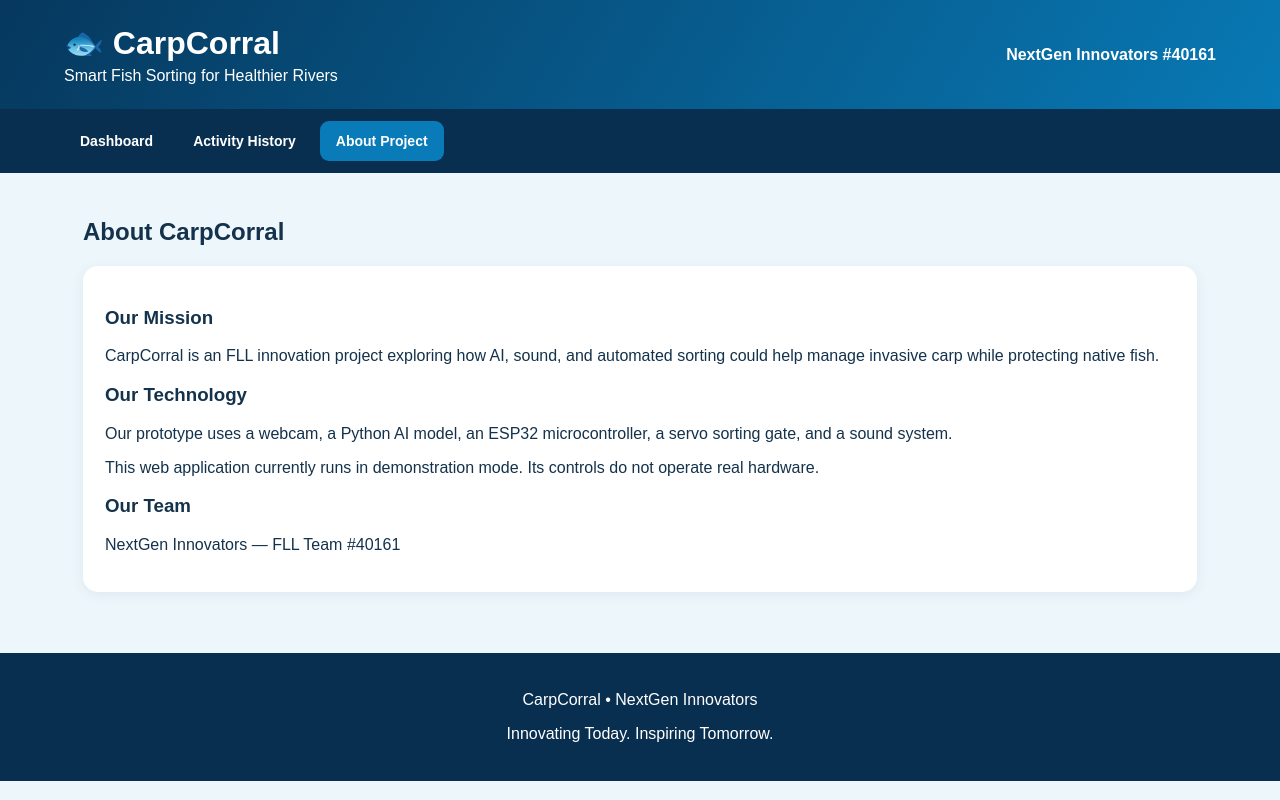
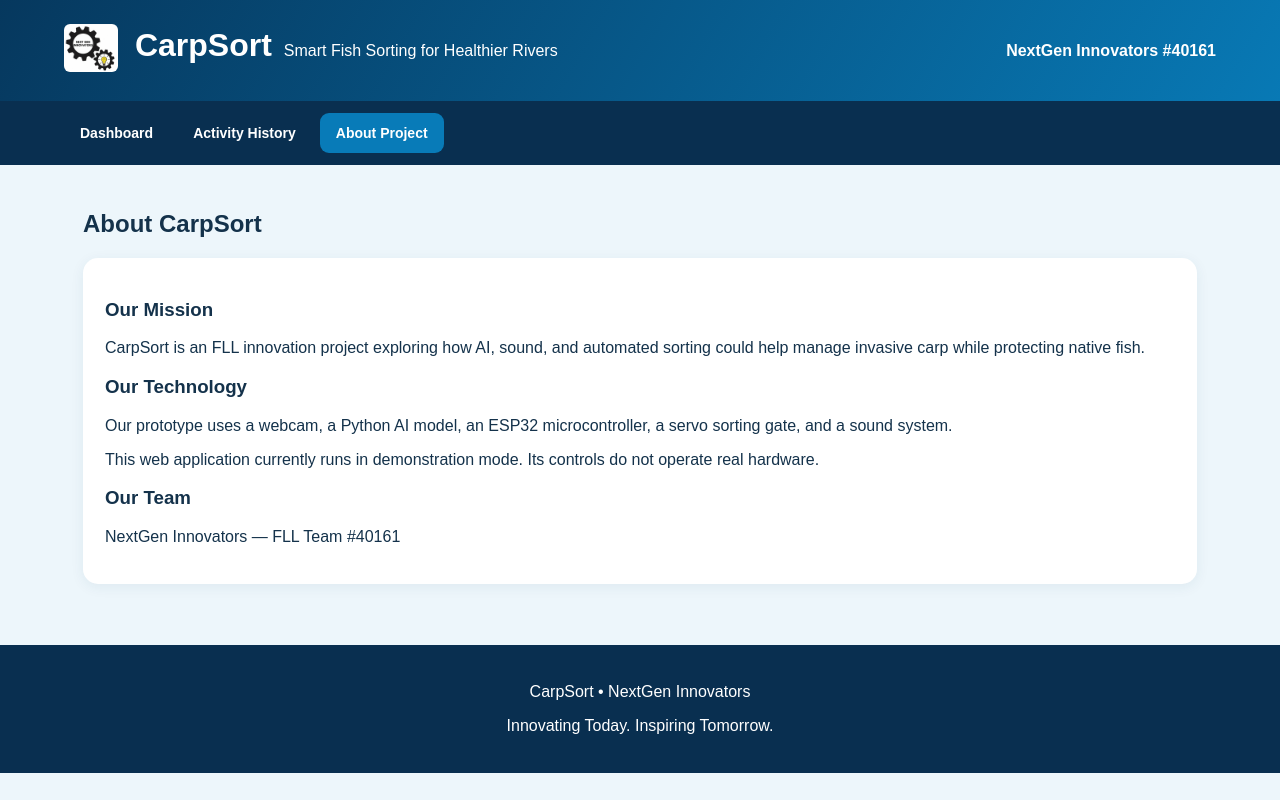
Before and after one commit to prabhudesai-pranita/NGI-BioGlow-CarpCorral-App, a plain HTML site: page index.html in a window 1280 px wide. Both pictures are taken after a click on the button "About Project". Drawn offline with Linux system fonts and the light colour scheme; no server answers.

Commit message:
Update app branding and add logo
Co-authored-by: Copilot <223556219+Copilot@users.noreply.github.com>

```diff
--- a/index.html
+++ b/index.html
@@ -5,7 +5,7 @@
   <meta charset="UTF-8">
   <meta name="viewport"
         content="width=device-width, initial-scale=1">
-  <title>CarpCorral | NextGen Innovators</title>
+  <title>CarpSort | NextGen Innovators</title>
   <link rel="stylesheet" href="style.css">
   <script src="script.js" defer></script>
 
@@ -19,7 +19,7 @@
         content="default">
 
   <meta name="apple-mobile-web-app-title"
-        content="CarpCorral">
+        content="CarpSort">
 
   <link rel="apple-touch-icon"
         href="./icons/icon-192.png">
@@ -30,7 +30,11 @@
 <body>
   <header>
     <div class="brand">
-      <h1>🐟 CarpCorral</h1>
+      <h1>
+        <img src="./ngi-logo.jpeg" alt="" width="54" height="48"
+            style="vertical-align: middle; margin-right: 8px; border-radius: 6px;">
+        CarpSort
+      </h1>
       <p>Smart Fish Sorting for Healthier Rivers</p>
     </div>
     <span class="team">NextGen Innovators #40161</span>
@@ -48,7 +52,7 @@
     <section id="dashboard" class="page active">
 
     <article class="card">
-    <h3>☁️ CarpCorral Live Cloud Dashboard</h3>
+    <h3>☁️ CarpSort Live Cloud Dashboard</h3>
 
     <p>
         Firebase:
@@ -186,7 +190,7 @@
       </div>
 
       <article class="card">
-        <h3>🌊 How CarpCorral Works</h3>
+        <h3>🌊 How CarpSort Works</h3>
         <div class="steps">
           <div>📷<strong>1. Detect</strong><small>AI identifies fish</small></div>
           <div>🔊<strong>2. Respond</strong><small>Activate sound for carp</small></div>
@@ -225,11 +229,11 @@
     </section>
 
     <section id="about" class="page">
-      <h2>About CarpCorral</h2>
+      <h2>About CarpSort</h2>
       <article class="card">
         <h3>Our Mission</h3>
         <p>
-          CarpCorral is an FLL innovation project
+          CarpSort is an FLL innovation project
           exploring how AI, sound, and automated
           sorting could help manage invasive carp
           while protecting native fish.
@@ -252,7 +256,7 @@
   </main>
 
   <footer>
-    <p>CarpCorral • NextGen Innovators</p>
+    <p>CarpSort • NextGen Innovators</p>
     <p>Innovating Today. Inspiring Tomorrow.</p>
   </footer>
 </body>
--- a/style.css
+++ b/style.css
@@ -200,3 +200,19 @@ footer {
   .steps { grid-template-columns: repeat(2, 1fr); }
   header { padding: 20px; }
 }
+
+header .brand {
+  display: flex;
+  align-items: center;
+  gap: 0.75rem;
+  min-width: 0;
+  text-align: left;
+}
+
+.brand-logo {
+  display: block;
+  width: clamp(48px, 10vw, 76px);
+  height: auto;
+  flex-shrink: 0;
+  border-radius: 8px;
+}
```
Also changed, not shown: ngi-logo.jpeg (added).
